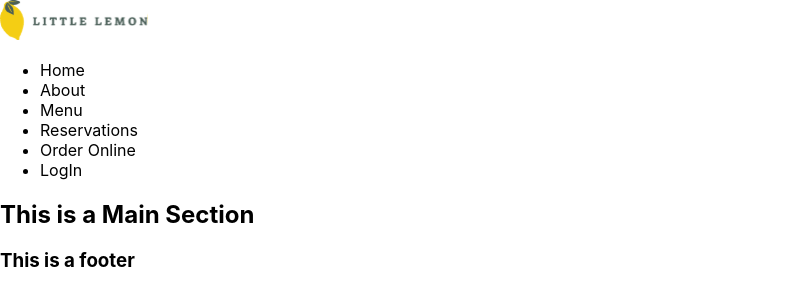
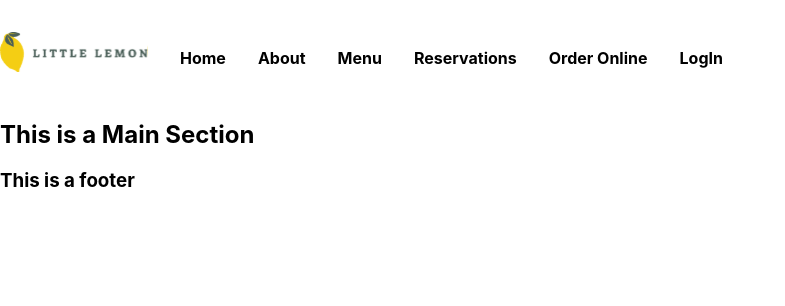
Before and after one commit to Wh1sperishere/little-lemon-capstone, a React (Create React App) app: page / in a window 1280 px wide. Shown: the top 306 px of the page, without its empty margins (0-785 px from the left). Built offline with nearby package versions, Linux system fonts and the light colour scheme.

Commit message:
updated the index.html and added some css

```diff
--- a/public/index.html
+++ b/public/index.html
@@ -4,23 +4,21 @@
     <meta charset="utf-8" />
     <meta name="viewport" content="width=device-width, initial-scale=1" />
     <meta name="theme-color" content="#000000" />
-    <meta name="description" content="A family business restaurant based in chicago"/>
-    <meta name="og:title" content="Little Lemon Restaurant"/>
-    <meta name="og:description" content="A family business restaurant based in chicago"/>
-    <meta name="og:image" content="%PUBLIC_URL%/lemon.jpg"/>
+    <meta name="description" content="A family business restaurant based in Chicago" />
+
+    <!-- Open Graph tags -->
+    <meta property="og:title" content="Little Lemon Restaurant" />
+    <meta property="og:description" content="A family business restaurant based in Chicago" />
+    <meta property="og:image" content="%PUBLIC_URL%/lemon.jpg" />
+
     <link rel="apple-touch-icon" href="%PUBLIC_URL%/logo192.png" />
+    <link rel="manifest" href="%PUBLIC_URL%/manifest.json" />
+    <title>Little Lemon</title>
   </head>
   <body>
+    <noscript>You need to enable JavaScript to run this app.</noscript>
     <div id="root"></div>
-    <!--
-      This HTML file is a template.
-      If you open it directly in the browser, you will see an empty page.
 
-      You can add webfonts, meta tags, or analytics to this file.
-      The build step will place the bundled scripts into the <body> tag.
 
-      To begin the development, run `npm start` or `yarn start`.
-      To create a production bundle, use `npm run build` or `yarn build`.
-    -->
   </body>
 </html>
--- a/src/App.css
+++ b/src/App.css
@@ -1,38 +1,23 @@
-.App {
-  text-align: center;
+.head {
+  float: left;
+  margin-top: 1rem;
+  margin-left: auto;
+  margin-right: auto;
 }
 
-.App-logo {
-  height: 40vmin;
-  pointer-events: none;
+.nav {
+  font-weight: bold;
+  display: block;
+  margin-left: auto;
+  margin-right: auto;
 }
 
-@media (prefers-reduced-motion: no-preference) {
-  .App-logo {
-    animation: App-logo-spin infinite 20s linear;
-  }
+.nav > ul {
+  list-style-type: none;
+  display: flex;
+  padding: 1em;
 }
 
-.App-header {
-  background-color: #282c34;
-  min-height: 100vh;
-  display: flex;
-  flex-direction: column;
-  align-items: center;
-  justify-content: center;
-  font-size: calc(10px + 2vmin);
-  color: white;
+.nav li {
+  padding: 1rem;
 }
-
-.App-link {
-  color: #61dafb;
-}
-
-@keyframes App-logo-spin {
-  from {
-    transform: rotate(0deg);
-  }
-  to {
-    transform: rotate(360deg);
-  }
-}
--- a/src/Components/Header.js
+++ b/src/Components/Header.js
@@ -4,7 +4,7 @@ import { ReactComponent as Logo } from '../assets/Logo.svg';
 export default function Header() {
     return (
         <>
-            <header>
+            <header className='head'>
                 <Logo />
             </header>
         </>
--- a/src/Components/NavBar.js
+++ b/src/Components/NavBar.js
@@ -1,7 +1,7 @@
 export default function NavBar() {
     return (
         <>
-            <nav>
+            <nav className="nav">
                 <ul>
                     <li>Home</li>
                     <li>About</li>
```
